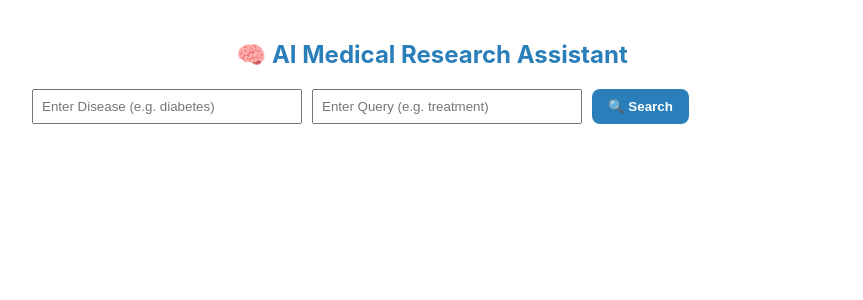
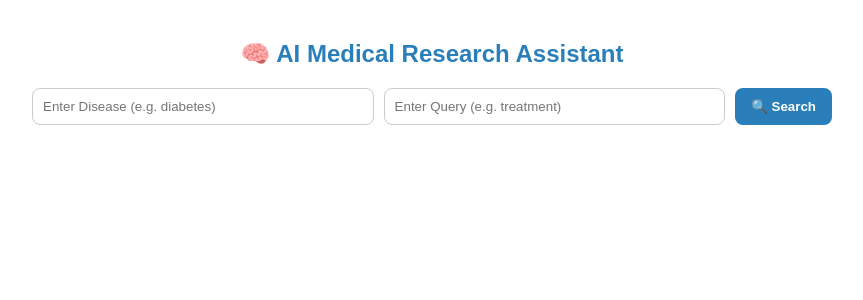
Before and after one commit to Laharikatru/medical-ai-assistant, a React (Create React App) app in the folder frontend/: page / in a window 1280 px wide. Shown: the top 300 px of the page, without its empty margins (208-1071 px from the left). Built offline with nearby package versions, Linux system fonts and the light colour scheme.

Commit message:
Update App.js final

```diff
--- a/frontend/src/App.js
+++ b/frontend/src/App.js
@@ -1,5 +1,7 @@
 import { useState } from "react";
 import axios from "axios";
+
+const API_URL = "https://medical-ai-assistant-1-kp5j.onrender.com";
 
 function App() {
   const [disease, setDisease] = useState("");
@@ -17,43 +19,77 @@ function App() {
       setLoading(true);
       setData(null);
 
-      const res = await axios.post("http://localhost:5000/search", {
-        disease,
-        query,
-      });
+      const res = await axios.post(
+        `${API_URL}/search`,
+        { disease, query },
+        { timeout: 60000 } // handle Render cold start
+      );
 
       setData(res.data);
     } catch (err) {
       console.error(err);
-      alert("Error fetching data");
+
+      if (err.code === "ECONNABORTED") {
+        alert("Server is waking up, please try again.");
+      } else if (err.response) {
+        alert(`Server error: ${err.response.status}`);
+      } else {
+        alert("Network error. Please try again.");
+      }
     } finally {
       setLoading(false);
     }
   };
 
-
   return (
-  <div style={{ maxWidth: "800px", margin: "auto", padding: "20px" }}>
-
-    <h2 style={{ textAlign: "center", color: "#2a7fba", marginBottom: "20px" }}>
+    <div
+      style={{
+        maxWidth: "800px",
+        margin: "auto",
+        padding: "20px",
+        fontFamily: "Arial",
+      }}
+    >
+      <h2
+        style={{
+          textAlign: "center",
+          color: "#2a7fba",
+          marginBottom: "20px",
+        }}
+      >
         🧠 AI Medical Research Assistant
       </h2>
 
       {/* Input Section */}
-      {/* Input Section */}
-      <div style={{ marginBottom: "20px" }}>
+      <div
+        style={{
+          display: "flex",
+          gap: "10px",
+          marginBottom: "20px",
+        }}
+      >
         <input
           placeholder="Enter Disease (e.g. diabetes)"
           value={disease}
           onChange={(e) => setDisease(e.target.value)}
-          style={{ padding: "8px", marginRight: "10px", width: "250px" }}
+          style={{
+            flex: 1,
+            padding: "10px",
+            borderRadius: "8px",
+            border: "1px solid #ccc",
+          }}
         />
 
         <input
           placeholder="Enter Query (e.g. treatment)"
           value={query}
           onChange={(e) => setQuery(e.target.value)}
-          style={{ padding: "8px", marginRight: "10px", width: "250px" }}
+          style={{
+            flex: 1,
+            padding: "10px",
+            borderRadius: "8px",
+            border: "1px solid #ccc",
+          }}
         />
 
         <button
@@ -65,7 +101,6 @@ return (
             border: "none",
             borderRadius: "8px",
             cursor: "pointer",
-    whiteSpace: "nowrap",
             fontWeight: "bold",
           }}
           onMouseOver={(e) => (e.target.style.backgroundColor = "#1f5f8a")}
@@ -76,14 +111,27 @@ return (
       </div>
 
       {/* Loading */}
-      {loading && <p>🔄 Fetching research data...</p>}
+      {loading && (
+        <p style={{ textAlign: "center" }}>
+          🔄 Fetching research data... (first request may take time)
+        </p>
+      )}
 
       {/* Results */}
       {data && !loading && (
         <div>
+          <div
+            style={{
+              backgroundColor: "#f4f8ff",
+              padding: "15px",
+              borderRadius: "10px",
+              marginBottom: "20px",
+            }}
+          >
             <h3>🧠 AI Overview</h3>
             <p>{data.overview}</p>
-          {/* Publications */}
+          </div>
+
           <h3>📚 Research Publications</h3>
           {data.publications?.slice(0, 5).map((p, i) => (
             <div
@@ -101,7 +149,6 @@ return (
             </div>
           ))}
 
-          {/* Clinical Trials */}
           <h3>🧪 Clinical Trials</h3>
           {data.trials?.slice(0, 5).map((t, i) => (
             <div
@@ -115,16 +162,27 @@ return (
             >
               <p>
                 <b>
-                  {t.protocolSection.identificationModule.briefTitle}
+                  {t.protocolSection?.identificationModule?.briefTitle || "N/A"}
                 </b>
               </p>
               <p>
                 📍 Status:{" "}
-                {t.protocolSection.statusModule.overallStatus || "N/A"}
+                {t.protocolSection?.statusModule?.overallStatus || "N/A"}
               </p>
               <p>🏥 Source: ClinicalTrials.gov</p>
             </div>
           ))}
+
+          <p
+            style={{
+              fontSize: "12px",
+              color: "gray",
+              marginTop: "20px",
+            }}
+          >
+            This tool provides research-based insights and is not a substitute
+            for professional medical advice.
+          </p>
         </div>
       )}
     </div>
```
Lines whose indentation alone changed are shown as unchanged.
